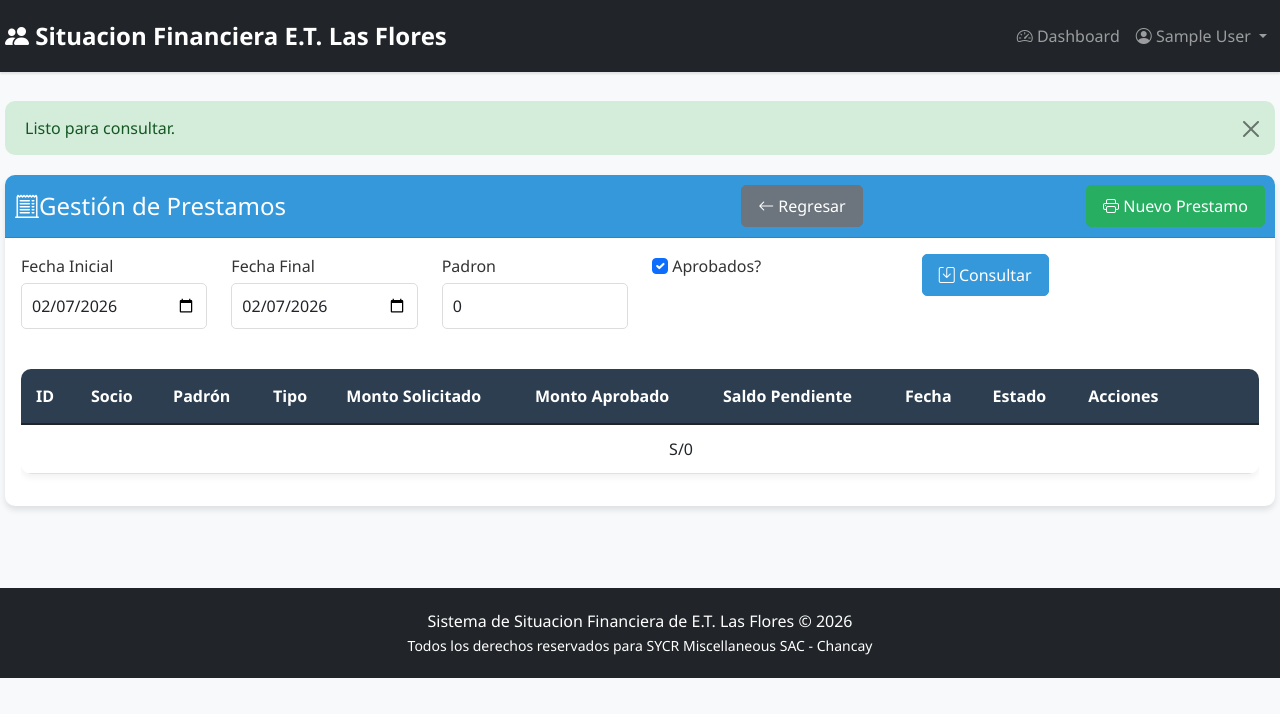
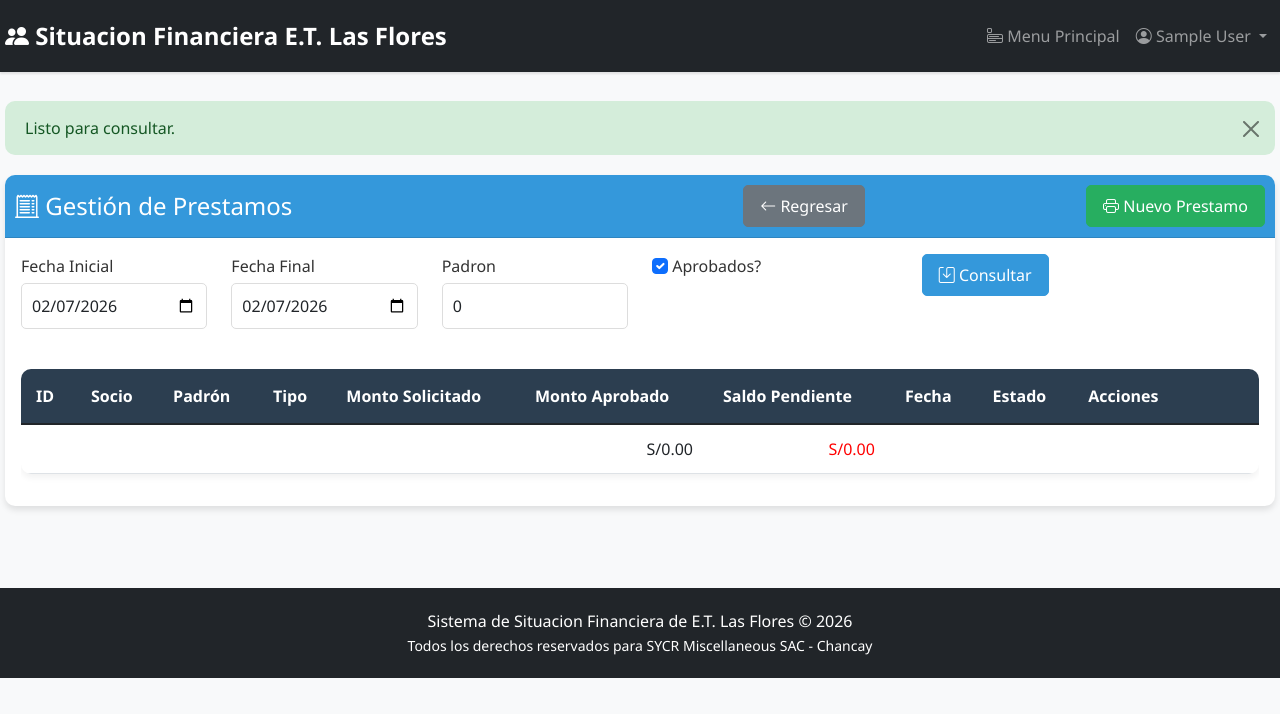
Before and after one commit to SelynChavez/Python_LF, a Flask app: page /prestamos in a window 1280 px wide. Shown: the top 714 px of the page. Run offline with Flask 3, Linux system fonts and the light colour scheme; the visitor is signed in with stand-in values (Sample User, id 1).

Commit message:
mejorar pages

```diff
--- a/app.py
+++ b/app.py
@@ -246,6 +246,7 @@ def crear_recibo():
                 try:
                     lin = 0
                     total = 0
+                    deu = 0
                     nom = request.form.get('nom')
                     cursor = connection.cursor(dictionary=True)
                     consulta = sqlconstants.DETALLE_SERIE_1
@@ -267,6 +268,12 @@ def crear_recibo():
                             query = query.replace("$usr$", session['user_username'])
                             cursor = connection.cursor()
                             cursor.execute(query)
+                            deu = i0['prestamo']
+                            if deu > 0:
+                                quer0 = "UPDATE a_prestamos SET saldo_pendiente=saldo_pendiente-$mnt$ WHERE id='$pre$'"
+                                quer0 = quer0.replace("$pre$", str(deu))
+                                quer0 = quer0.replace("$mnt$", str(mnt))
+                                cursor.execute(quer0)
                     query9 = sqlconstants.UPDATE_RECIBO_1
                     query9 = query9.replace("$recibo$",lid)
                     cursor = connection.cursor()
@@ -1289,7 +1296,7 @@ def generar_recibo(tipo_doc, serie, numero_doc, codigo_padron, nombre_socio, fec
     pdf.add_receipt_info(datos)
     total = pdf.add_items_table(items)
     if nombre_archivo is None:
-        nombre_archivo = f"recibo_{codigo_padron}_{datetime.datetime.now().strftime('%Y%m%d_%H%M%S')}.pdf"
+        nombre_archivo = f"recibos_/recibo_{codigo_padron}_{datetime.datetime.now().strftime('%Y%m%d_%H%M%S')}.pdf"
     # Guardar PDF
     pdf.output(nombre_archivo)
     print(f"Recibo generado: {nombre_archivo}")
@@ -1486,6 +1493,7 @@ def get_shift_name(current_time=None): ### Determinar el turno actual basado en
 @app.route('/prestamos', methods=['GET', 'POST'])
 def prestamos():
     total = 0
+    totsp = 0
     if request.method == 'POST':
         p1 = request.form.get('p1', datetime.datetime.now().strftime('%Y-%m-%d'))  # Fecha Ini
         p2 = request.form.get('p2', datetime.datetime.now().strftime('%Y-%m-%d'))  # Fecha Fin
@@ -1503,11 +1511,12 @@ def prestamos():
         conn.close()
         for r0 in prestamos:
             total += float(r0['mnt_aprobado'])
-        return render_template('prestamos.html', prestamos=prestamos, total=total, p1=p1, p2=p2, p3=p3, p4=p4)
+            totsp += float(r0['sld_pendiente'])
+        return render_template('prestamos.html', prestamos=prestamos, total=total, totsp=totsp, p1=p1, p2=p2, p3=p3, p4=p4)
     else:
         px = datetime.datetime.now().strftime('%Y-%m-%d')  # Fecha Hoy
         flash('Listo para consultar.', 'success')
-        return render_template('prestamos.html', prestamos=[],p1=px, p2=px, p3=0, p4='off', total=total)
+        return render_template('prestamos.html', prestamos=[],p1=px, p2=px, p3=0, p4='off', total=0, totsp=0)
 
 @app.route('/prestamos/nuevo', methods=['GET', 'POST'])
 def crear_prestamo():
@@ -1559,16 +1568,9 @@ def crear_prestamo():
                 cursor = conn.cursor(dictionary=True)
                 cursor.execute(query9)
                 ## px = datetime.datetime.now().strftime('%Y-%m-%d')  # Fecha Hoy
-                query = sqlconstants.SELECT_PRESTAMOS_1
-                query = query.replace("$p1$", fec)
-                query = query.replace("$p2$", fec)
-                query = query.replace("$p3$", pad)
-                query = query.replace("$p4$", "on")
-                cursor.execute(query)
-                prestamos = cursor.fetchall()
                 conn.commit()
                 flash('Confirmacion de solicitud del Préstamo fue exitosa.', 'success')
-                return render_template('prestamos.html', prestamos=prestamos, total=0, p1=fec, p2=fec, p3=pad, p4="on")
+                return render_template('prestamos.html', prestamos=[], total=0, totsp=0, p1=fec, p2=fec, p3=pad, p4="off")
             except Error as e:
                     if 'Duplicate entry' in str(e):
                         flash('Prestamo existe.', 'danger')
--- a/sqlconstants.py
+++ b/sqlconstants.py
@@ -82,16 +82,19 @@ INSERT_DETREC_1 = "INSERT INTO a_recibos_detalle (aporte, recibo, monto, prestam
 SELECT_RECIBO_1 = "SELECT r.*,nombPadronSocio(r.padron) nombre, concat(fecha) fec, concat(giro) gir FROM a_recibos r WHERE r.id='$pX$'"
 SELECT_DETALLE1 = "SELECT rd.*,tt.codigo,tt.descripcion FROM a_recibos_detalle rd, a_tipos tt WHERE recibo='$pX$' AND tt.tipo='APORTE' AND tt.codigo=rd.aporte ORDER BY rd.id"
 DETALLE_SERIE_1 = """
-  SELECT t.codigo,t.descripcion,
-  (CASE
-      WHEN t.codigo='APCAPITAL'   THEN p.monto1
-      WHEN t.codigo='APAHORRO'    THEN p.monto2
-      WHEN t.codigo='APAPORTE'    THEN p.monto3
-      WHEN t.codigo='APSEGURO'    THEN p.monto4
+SELECT t.codigo,t.descripcion,
+  COALESCE((CASE
+      WHEN t.codigo='CP.TRABAJO' THEN p.monto1
+      WHEN t.codigo='APAHORRO'   THEN p.monto2
+      WHEN t.codigo='APAPORTE'   THEN p.monto3
       ELSE t.monto1
-  END) monto, 0 prestamo, '' tipodeuda, t.id idx0
-  FROM a_tipos t left outer join a_padrones p on t.tipo='APORTE' and p.id='$pad$'
-  WHERE t.tipo='APORTE' and t.atributo1='1' and (t.codigo not in ('DEUDA','INICIAL'))
+  END),0) monto, 0 prestamo, '' tipodeuda, t.id idx0
+FROM a_tipos t left outer join a_padrones p on t.tipo='APORTE' and p.id='$pad$'
+WHERE t.tipo='APORTE' and t.atributo1='1' and (t.codigo not in ('PRESTAMO','INICIAL'))
+UNION ALL
+SELECT t.codigo,t.descripcion,p.cuota monto,p.id prestamo,p.tipo_prestamo tipodeuda,t.id idx
+FROM a_prestamos p,a_tipos t
+WHERE p.padron='$pad$' and p.estado='aprobado' and t.tipo='APORTE' and t.codigo='PRESTAMO'
 """
 DASHB_COMB_TOTAL_HOY = """
 SELECT COALESCE(SUM(galones_vendidos), 0) as total_gallons,
@@ -169,9 +172,9 @@ ACT_PRESTAMO = "UPDATE a_prestamos SET estado='pendiente',modified=now(),webuser
 APR_PRESTAMO = "UPDATE a_prestamos SET estado='aprobado',fecha_aprobacion=curdate(),monto_aprobado=monto_solicitado,saldo_pendiente=monto_solicitado WHERE id = %s"
 RCH_PRESTAMO = "UPDATE a_prestamos SET estado='rechazado' WHERE id = %s"
 DROPLIST_DEUDAS = "SELECT tp.* FROM a_tipos tp WHERE tp.tipo='DEUDA' "
-DROPLIST_APORTES_SALDO_X_PADRON = "SELECT aporte codigo,descripcion,aportado,retirado,(aportado-retirado) saldo FROM av_total_aportes_x_padron WHERE padron='$pad$' ORDER by 1"
+DROPLIST_APORTES_SALDO_X_PADRON = "SELECT aporte codigo,descripcion,aportado,retirado,(aportado-retirado) saldo FROM av_total_aportes_x_padron WHERE padron='$pad$' and aporte in (select codigo from a_tipos where tipo='APORTE' and atributo4='S') ORDER by 1"
 SELECT_PRESTAMOS_1 = """
-SELECT p.*, pr.placa, s.nombre, tp.descripcion as tipo_nombre, coalesce(p.monto_aprobado,0) mnt_aprobado
+SELECT p.*, pr.placa, s.nombre, tp.descripcion as tipo_nombre, coalesce(p.monto_aprobado,0) mnt_aprobado, coalesce(saldo_pendiente,0) sld_pendiente
 FROM a_prestamos p
   JOIN a_padrones pr ON p.padron = pr.id
   JOIN a_socios s ON pr.socio = s.id
--- a/templates/base.html
+++ b/templates/base.html
@@ -24,7 +24,7 @@
                 <ul class="navbar-nav ms-auto">
                     <li class="nav-item">
                         <a class="nav-link" href="{{ url_for('dashboard') }}">
-                            <i class="bi bi-speedometer2"></i> Dashboard
+                            <i class="bi bi-menu-app"></i> Menu Principal
                         </a>
                     </li>
                     {% if session.user_rol == 'admin' %}
--- a/templates/crear_recibo.html
+++ b/templates/crear_recibo.html
@@ -51,7 +51,10 @@
                                         <td>{{ ii.codigo }}</td>
                                         <td><strong>{{ ii.descripcion }}</strong></td>
                                         <td>
-                                            <input type="number" class="form-control" id="{{ ii.codigo }}" name="{{ ii.codigo }}" value="{{ ii.monto }}" min="0" max="9999.99" step="0.01" maxlength="7">
+                                            <div class="input-group">
+                                                <span class="input-group-text">S/</span>
+                                                <input type="number" class="form-control" id="{{ ii.codigo }}" name="{{ ii.codigo }}" value="{{ ii.monto }}" min="0" max="9999.99" step="0.01" maxlength="7">
+                                            </div>
                                         </td>
                                         <td>{{ ii.prestamo }}</td>
                                         <td>{{ ii.tipodeuda }}</td>
--- a/templates/crear_retiro.html
+++ b/templates/crear_retiro.html
@@ -45,7 +45,7 @@
                                     {% for tt in tipos %}
                                     <option value="{{ tt.codigo }}"
                                         {% if tt.codigo == tip %} selected
-                                        {% endif %} >{{ tt.codigo }} : {{ tt.descripcion }} - S/.{{ tt.saldo }} %</option>
+                                        {% endif %} >{{ tt.codigo }} : {{ tt.descripcion }} - Saldo: S/.{{ tt.saldo }}</option>
                                     {% endfor %}
                                 </select>
                             </div>
--- a/templates/prestamos.html
+++ b/templates/prestamos.html
@@ -5,7 +5,7 @@
     <div class="col-12 mb-4">
         <div class="card">
             <div class="card-header d-flex justify-content-between align-items-center">
-                <h4 class="mb-0"><i class="bi bi-receipt-cutoff"></i>Gestión de Prestamos</h4> &nbsp;&nbsp;
+                <h4 class="mb-0"><i class="bi bi-receipt-cutoff"></i> Gestión de Prestamos</h4> &nbsp;&nbsp;
                 <a href="{{ url_for('dashboardP') }}" class="btn btn-secondary"> <i class="bi bi-arrow-left"></i> Regresar </a>
                 <a href="{{ url_for('crear_prestamo') }}" class="btn btn-success"> <i class="bi bi-printer"></i> Nuevo Prestamo </a>
             </div>
@@ -61,9 +61,9 @@
                                     <td>{{ prestamo.padron }}:{{ prestamo.placa }}</td>
                                     <td>{{ prestamo.tipo_nombre }}</td>
                                     <td style="text-align:right; color:navy">S/{{ prestamo.monto_solicitado }}</td>
-                                    <td style="text-align:right">S/{{ prestamo.mnt_aprobado }}</td>
+                                    <td style="text-align:right">S/{{ "{:,.2f}".format(prestamo.mnt_aprobado)}}</td>
                                     <td style="text-align:right"; color:>
-                                         <span class="text-danger">S/{{ prestamo.saldo_pendiente }}</span>
+                                         <span class="text-danger">S/{{ "{:,.2f}".format(prestamo.sld_pendiente)}} </span>
                                     </td>
                                     <td>{{ prestamo.fecha_solicitud.strftime('%d/%m/%Y') }}</td>
                                     <td>
@@ -78,7 +78,6 @@
                                         {% endif %}
                                     </td>
                                     <td>
-
                                         {% if prestamo.estado == 'pendiente' %}
                                         <form action="{{ url_for('aprobar_prestamo', prestamo_id=prestamo.id) }}"
                                               method="post" style="display: inline;">
@@ -116,7 +115,7 @@
                                 </tr>
                     {% endfor %}
                 <tr>
-                    <td colspan="5"></td><td style="text-align:right">S/{{total}}</td><td colspan="4"></td>
+                    <td colspan="5"></td><td style="text-align:right">S/{{ "{:,.2f}".format(total)}}</td><td style="text-align:right;color:red">S/{{ "{:,.2f}".format(totsp)}}</td><td colspan="3"></td>
                 </tr>
                 </tbody>
             </table>
```
